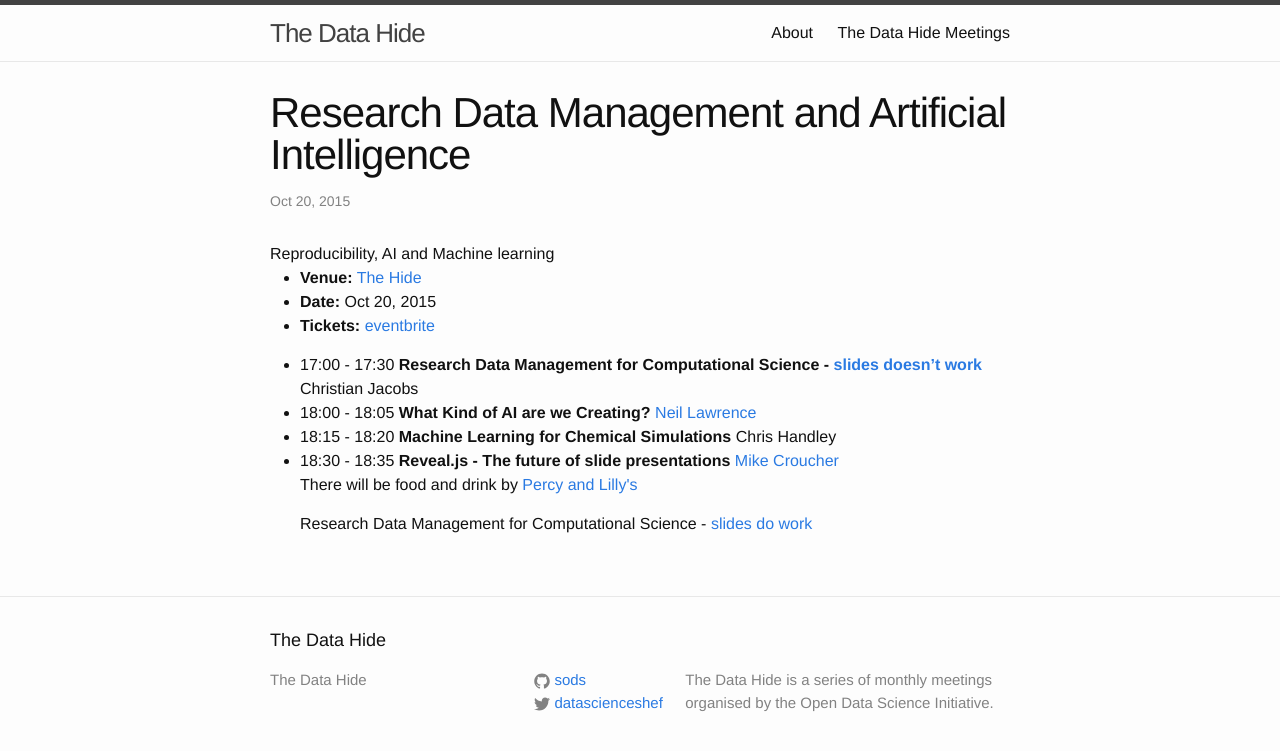
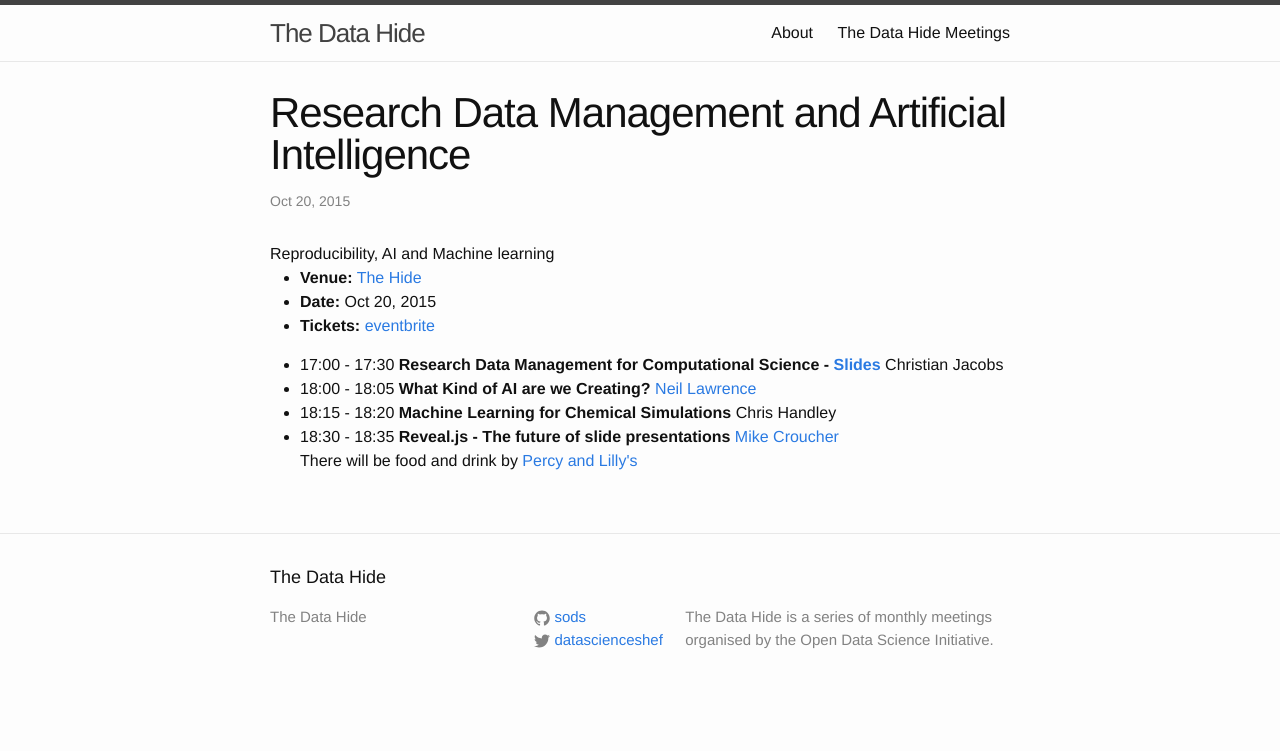
Before and after one commit to sods/datahide, a Jekyll site: the page built from _posts/2015-10-20-RDM-ai.md, in a window 1280 px wide. Shown: the top 751 px of the page. Built offline with Jekyll 4.4.1, drawn with Linux system fonts in a browser that asks for light colours.

Commit message:
Working slide link but I don't like how I did it

```diff
--- a/_posts/2015-10-20-RDM-ai.md
+++ b/_posts/2015-10-20-RDM-ai.md
@@ -8,7 +8,7 @@ date: 2015-10-20 17:00
 talks:
 - start: "17:00"
   end: "17:30"
-  title: "Research Data Management for Computational Science - [slides doesn't work]({{ site.url }}/slides/october2015/jacobs.pdf)"
+  title: "Research Data Management for Computational Science - [Slides](http://opendsi.cc/datahide/slides/october2015/jacobs.pdf)"
   speaker: "Christian Jacobs"
   type: invited
 - start: "18:00"
@@ -27,5 +27,3 @@ talks:
   speaker: "[Mike Croucher](http://walkingrandomly.com)"
   type: lightning
 ---
-
-Research Data Management for Computational Science - [slides do work]({{ site.url }}/slides/october2015/jacobs.pdf)
```
